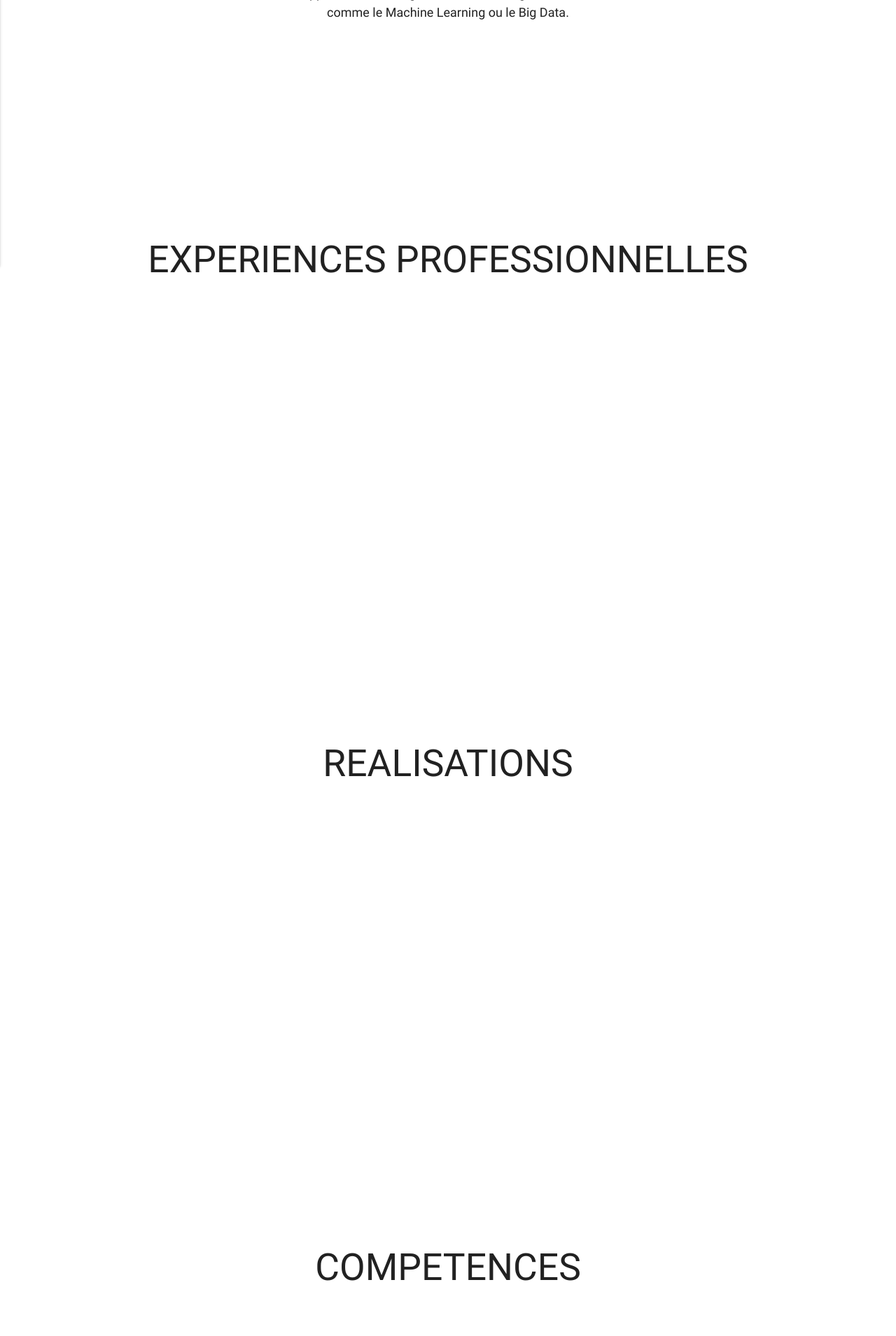
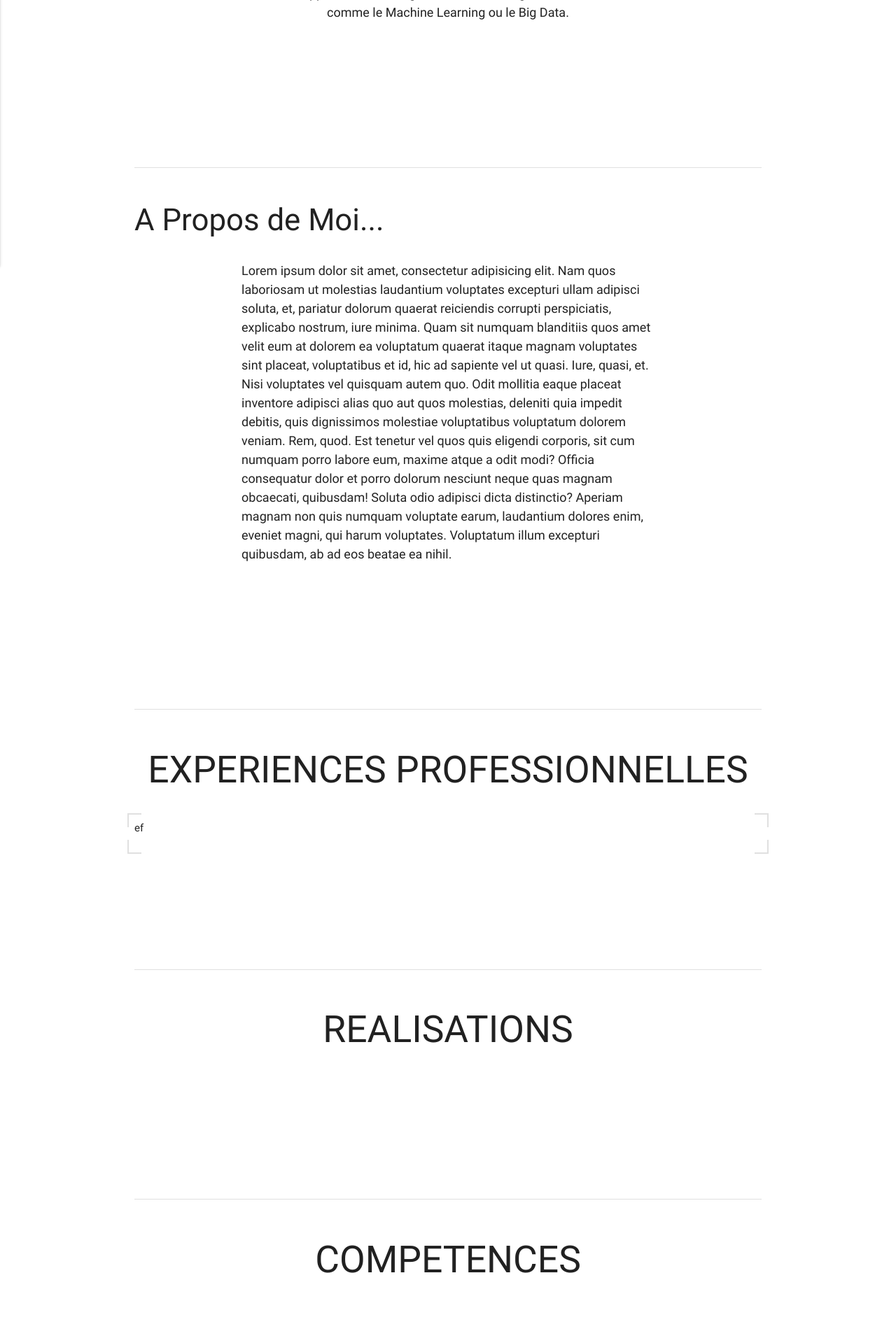
Before and after one commit to guillaumehanotel/Site-Web-Perso-V2, a PHP site: page / in a window 1280 px wide. Shown: the part 480-2389 px from the top of the page at 70% size. Run offline with PHP 8.4, Linux system fonts and the light colour scheme; some libraries are stand-ins or nearby versions.

Commit message:
bordure partielle

```diff
--- a/css/style2.css
+++ b/css/style2.css
@@ -71,23 +71,23 @@
 }
 
 
-
-
-
-
-
+/*
 
 .section {
     min-height: 720px;
 }
 
-
+*/
 
 .section h2 {
     text-align: center;
+}
 
 
+.divider {
+    margin-top: 190px;
 }
+
 
 
 
@@ -107,7 +107,13 @@
 }
 
 
+#section0 #apropos {
 
+}
+
+#section0 h3 {
+    margin-top: 50px;
+}
 
 
 
@@ -121,6 +127,86 @@
 
 
 }
+
+#content {
+    clear: both;
+}
+
+
+
+#border-top #top-left {
+    display: block;
+    width: 20px;
+    height: 20px;
+    position: relative;
+    float: left;
+
+    bottom: -10px;
+    left: -10px;
+
+
+    border-top: 2px solid #E0E0E0;
+    border-left: 2px solid #E0E0E0;
+
+}
+
+#border-top #top-right {
+    float: right;
+    display: block;
+    width: 20px;
+    height: 20px;
+
+    position: relative;
+
+
+    bottom: -10px;
+    right: -10px;
+
+
+    border-top: 2px solid #E0E0E0;
+    border-right: 2px solid #E0E0E0;
+}
+
+
+
+
+
+#border-bottom #bottom-left {
+    display: block;
+    float: left;
+    width: 20px;
+    height: 20px;
+    position: relative;
+
+    top: -10px;
+    left: -10px;
+
+    border-bottom: 2px solid #E0E0E0;
+    border-left: 2px solid #E0E0E0;
+}
+
+
+
+#border-bottom #bottom-right {
+    display: block;
+    width: 20px;
+    height: 20px;
+    float: right;
+    position: relative;
+
+    top: -10px;
+    right: -10px;
+
+    border-bottom: 2px solid #E0E0E0;
+    border-right: 2px solid #E0E0E0;
+}
+
+
+
+
+
+
+
 
 
 
--- a/views/Accueil.php
+++ b/views/Accueil.php
@@ -28,48 +28,112 @@
         </div>
 
 
+        <div id="apropos" class="divider"></div>
+        <h3>A Propos de Moi...</h3>
+
+        <div class="row">
+            <p class="col s8 offset-s2"><span>Lorem ipsum dolor sit amet, consectetur adipisicing elit. Nam quos laboriosam ut molestias laudantium voluptates excepturi ullam adipisci soluta, et, pariatur dolorum quaerat reiciendis corrupti perspiciatis, explicabo nostrum, iure minima.</span>
+            <span>Quam sit numquam blanditiis quos amet velit eum at dolorem ea voluptatum quaerat itaque magnam voluptates sint placeat, voluptatibus et id, hic ad sapiente vel ut quasi. Iure, quasi, et.</span>
+            <span>Nisi voluptates vel quisquam autem quo. Odit mollitia eaque placeat inventore adipisci alias quo aut quos molestias, deleniti quia impedit debitis, quis dignissimos molestiae voluptatibus voluptatum dolorem veniam. Rem, quod.</span>
+            <span>Est tenetur vel quos quis eligendi corporis, sit cum numquam porro labore eum, maxime atque a odit modi? Officia consequatur dolor et porro dolorum nesciunt neque quas magnam obcaecati, quibusdam!</span>
+            <span>Soluta odio adipisci dicta distinctio? Aperiam magnam non quis numquam voluptate earum, laudantium dolores enim, eveniet magni, qui harum voluptates. Voluptatum illum excepturi quibusdam, ab ad eos beatae ea nihil.</span></p>
+
+        </div>
 
 
+
+
+        <div class="divider"></div>
 
     </div>
 
 
     <!-- ======= EXPERIENCES PROFESSIONNELLES ========= -->
 
-    <div id="section1" class="section">
+    <div id="section1" class="section container">
         <h2 id="titre1">EXPERIENCES PROFESSIONNELLES</h2>
         <div id="toplink1" class="toplink"></div>
+
+
+        <div class="expe">
+
+
+
+            <div id="border-top">
+                <div id="top-left"></div>
+                <div id="top-right"></div>
+            </div>
+
+
+
+            <div id="content">
+
+                <p>ef</p>
+
+            </div>
+
+
+
+
+
+            <div id="border-bottom">
+                <div id="bottom-left"></div>
+                <div id="bottom-right"></div>
+            </div>
+
+
+        </div>
+
+
+
+
+
+        <div class="divider"></div>
     </div>
 
 
 
-    <div id="section2" class="section">
+    <div id="section2" class="section container">
 
        <h2 id="titre2">REALISATIONS</h2>
        <div id="toplink2" class="toplink"></div>
+
+
+
+       <div class="divider"></div>
     </div>
 
 
 
-    <div id="section3" class="section">
+    <div id="section3" class="section container">
 
         <h2 id="titre3">COMPETENCES</h2>
         <div id="toplink3" class="toplink"></div>
+
+
+        <div class="divider"></div>
     </div>
 
 
 
-    <div id="section4" class="section">
+    <div id="section4" class="section container">
 
         <h2 id="titre4">FORMATIONS</h2>
         <div id="toplink4" class="toplink"></div>
+
+
+        <div class="divider"></div>
     </div>
 
 
-    <div id="section5" class="section">
+    <div id="section5" class="section container">
 
         <h2 id="titre5">CONTACT</h2>
         <div id="toplink5" class="toplink"></div>
+
+
+
+        <div class="divider"></div>
     </div>
 
 
```
